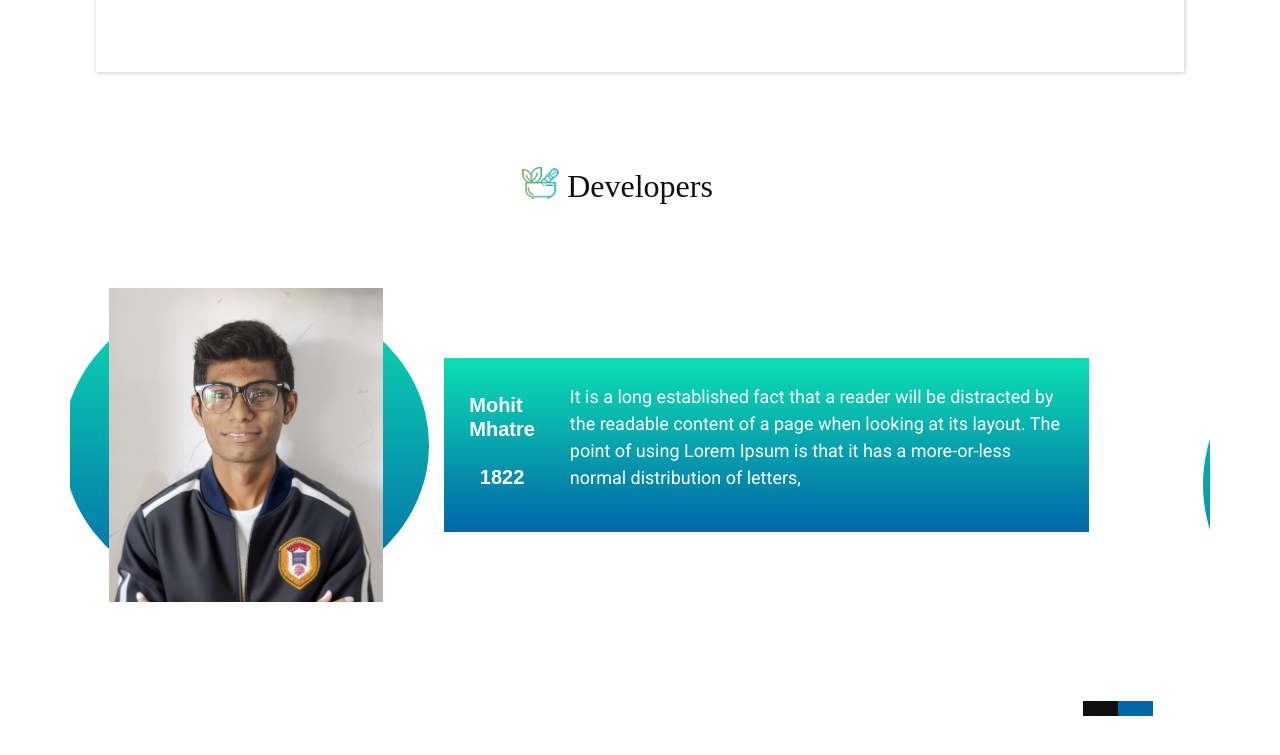
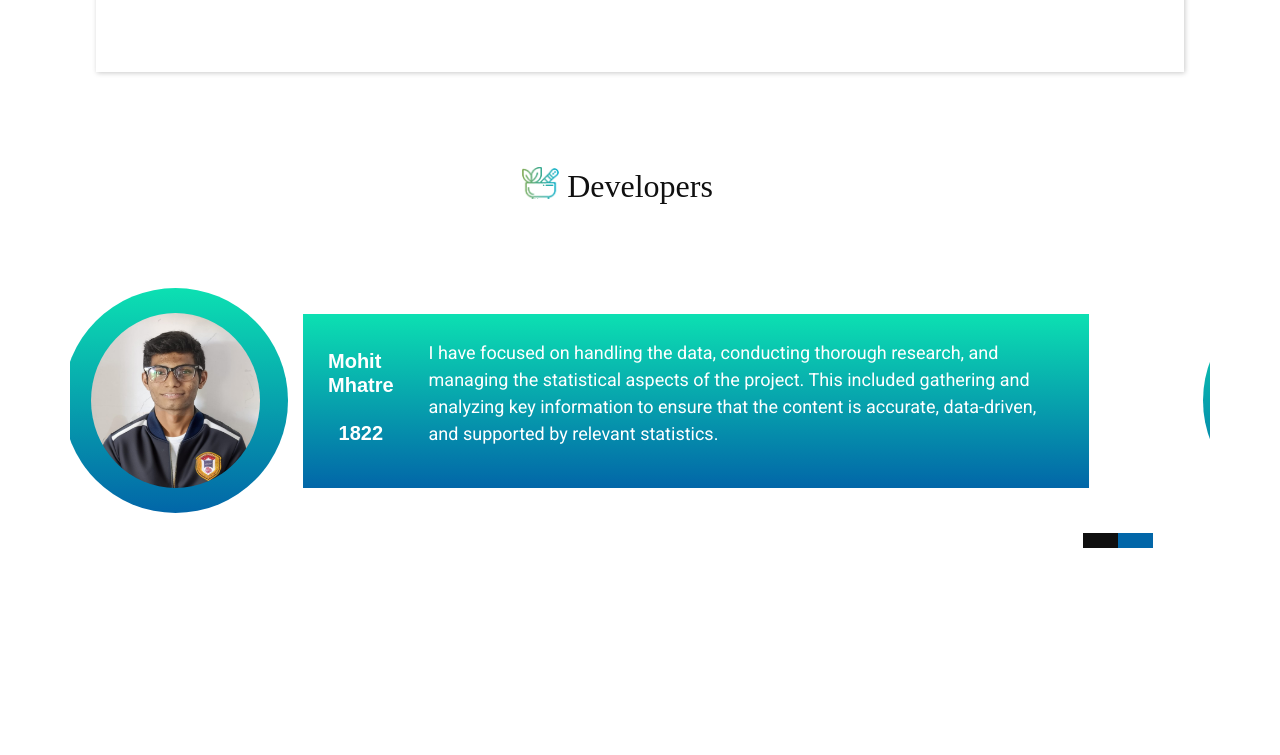
Before and after one commit to Mhatreyash/Effect-of-AI, a plain HTML site: page index.html in a window 1280 px wide. Shown: the part 3544-4299 px from the top of the page. After the commit the page ends 4207 px from the top, so only its background shows below. Drawn offline with nearby package versions, Linux system fonts and the light colour scheme.

Commit message:
Final Commit

```diff
--- a/css/style.css
+++ b/css/style.css
@@ -33,6 +33,13 @@ body {
   font-family: "poppins", sans-serif;
   color: #101010;
   background-color: #ffffff;
+}
+
+.dev_img {
+  width: 200px; /* Set the width */
+  height: 175px; /* Set the height equal to the width */
+  border-radius: 50%; /* Makes the image a perfect circle */
+  overflow: hidden; /* Ensures the image doesn't exceed the boundary */
 }
 
 .layout_padding {
--- a/index.html
+++ b/index.html
@@ -217,7 +217,7 @@
           <div class="carousel-item active">
             <div class="client_container layout_padding">
               <div class="img_box">
-                <img src="images/dev1.jpg" alt="">
+                <img class="dev_img" src="images/dev1.jpg" alt="">
               </div>
 
               <div class="detail_box">
@@ -230,10 +230,7 @@
                   </span>
                 </h5>
                 <p class="roboto-regular ">
-                  It is a long established fact that a reader will be distracted by the readable content of a page when
-                  looking at its layout. The point of using Lorem Ipsum is that it has a more-or-less normal
-                  distribution of
-                  letters,
+                  I have focused on handling the data, conducting thorough research, and managing the statistical aspects of the project. This included gathering and analyzing key information to ensure that the content is accurate, data-driven, and supported by relevant statistics.
                 </p>
               </div>
             </div>
@@ -241,7 +238,7 @@
           <div class="carousel-item">
             <div class="client_container layout_padding">
               <div class="img_box">
-                <img src="images/dev2.jpg" alt="">
+                <img class="dev_img" src="images/dev2.jpg" alt="">
               </div>
 
               <div class="detail_box">
@@ -254,10 +251,7 @@
                   </span>
                 </h5>
                 <p class="roboto-regular ">
-                  It is a long established fact that a reader will be distracted by the readable content of a page when
-                  looking at its layout. The point of using Lorem Ipsum is that it has a more-or-less normal
-                  distribution of
-                  letters,
+                  I was responsible for designing the main user interface (UI) of the website, ensuring that it is visually appealing and user-friendly. Additionally, I structured the basic information and content layout to ensure that users can easily navigate and understand the core purpose of the site.
                 </p>
               </div>
             </div>
```
